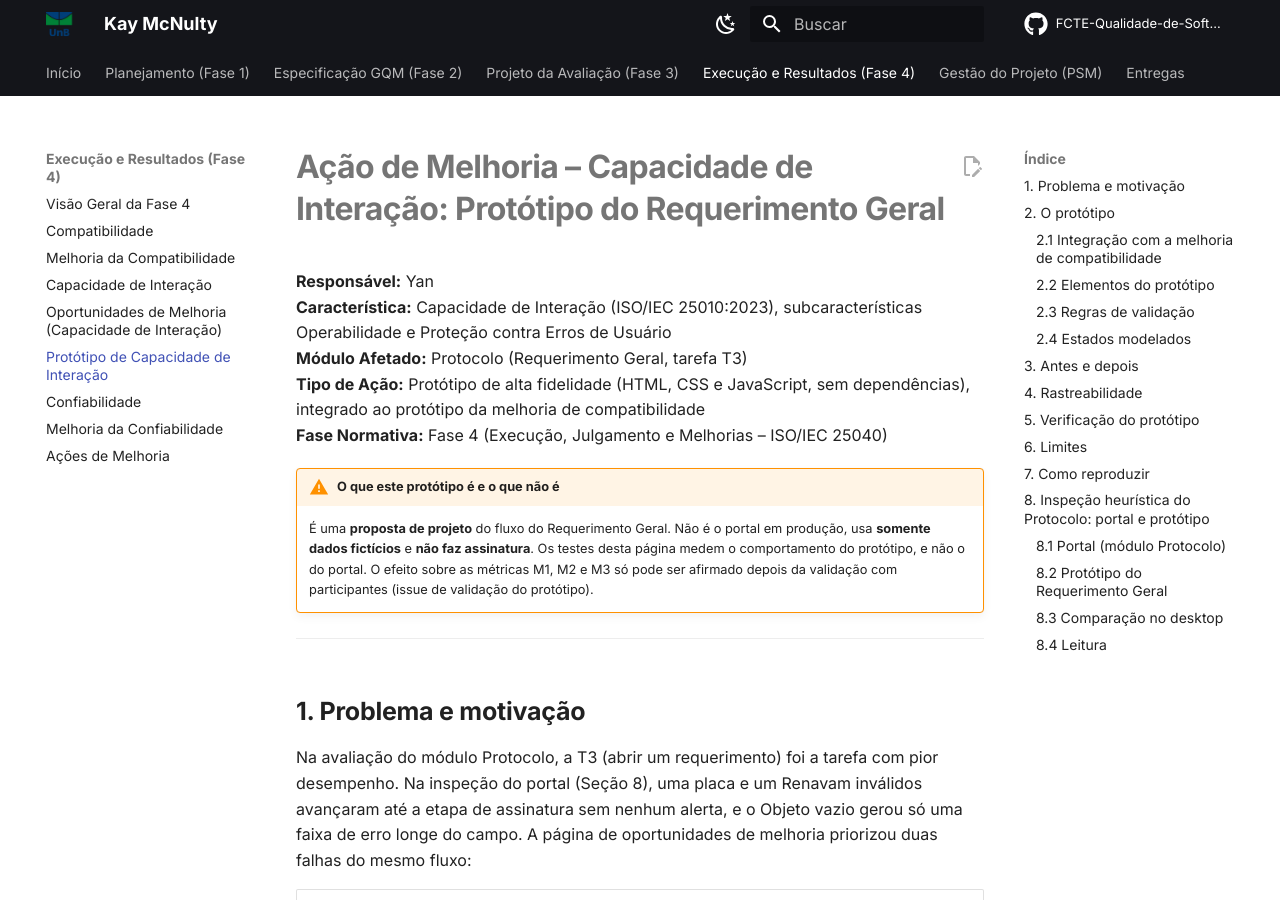
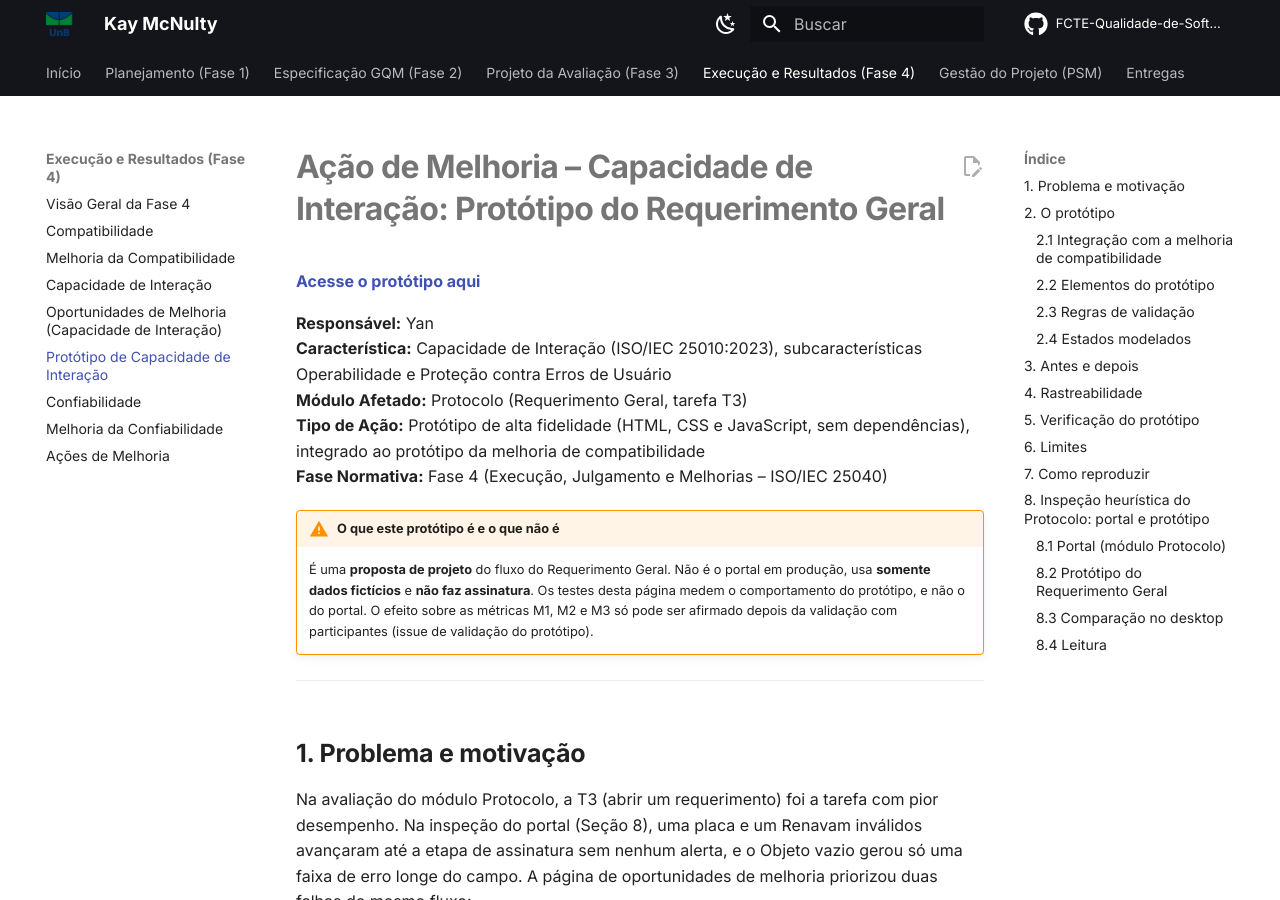
Before and after one commit to FCTE-Qualidade-de-Software-1/2026-2_T02_KAY_MCNULTY, an MkDocs documentation site: the page built from docs/fase4/prototipo.md, in a window 1280 px wide and 900 px high. Built offline with MkDocs 1.6.1 and Material for MkDocs 9.7.7, drawn with Linux system fonts in a browser that asks for light colours; comment, search, counter and statistics services are not loaded.

Commit message:
docs(fase4): adiciona o link de acesso ao protótipo no topo da página

```diff
--- a/docs/fase4/prototipo.md
+++ b/docs/fase4/prototipo.md
@@ -1,4 +1,6 @@
 # Ação de Melhoria – Capacidade de Interação: Protótipo do Requerimento Geral
+
+**[Acesse o protótipo aqui](../assets/melhorias/compatibilidade/layout_responsivo/requerimento-geral.html)**
 
 **Responsável:** Yan
 **Característica:** Capacidade de Interação (ISO/IEC 25010:2023), subcaracterísticas Operabilidade e Proteção contra Erros de Usuário
```
